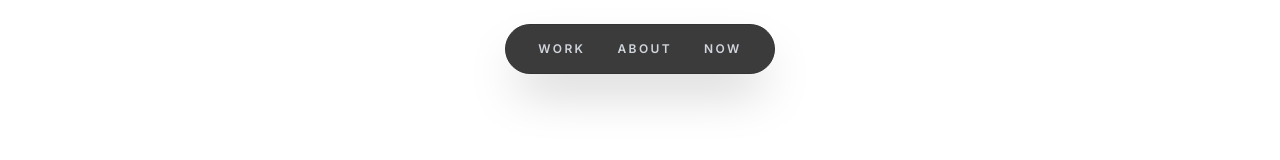
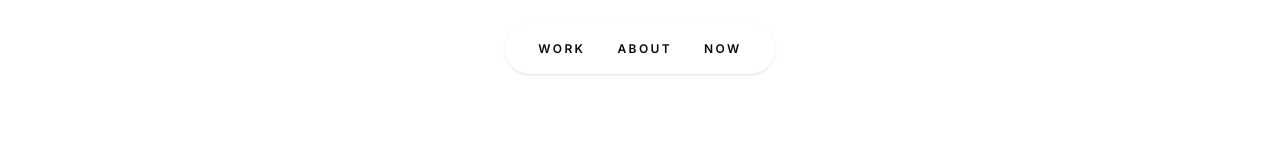
Before and after one commit to mmonsefofficial/portfolio, a React (Vite) app: page / in a window 1280 px wide. Shown: the top 160 px of the page. Built offline with nearby package versions, Linux system fonts and the light colour scheme.

Commit message:
feat: update navbar to glassy floating pill design

```diff
--- a/src/components/Navbar.tsx
+++ b/src/components/Navbar.tsx
@@ -1,28 +1,27 @@
 export default function Navbar() {
   return (
-    /* fixed positioning ensures it floats over all content, pointer-events-none lets you click "through" the invisible container */
     <div className="fixed top-6 left-0 w-full z-50 flex justify-center px-4 pointer-events-none">
 
-      {/* The glassy pill container - pointer-events-auto makes the buttons clickable again */}
-      <nav className="flex items-center gap-8 px-8 py-4 bg-[#0a0a0a]/80 backdrop-blur-md border border-[#333] rounded-full shadow-2xl pointer-events-auto">
+      {/* Transparent Glassy Pill for Light Mode */}
+      <nav className="flex items-center gap-8 px-8 py-4 bg-white/30 backdrop-blur-md border border-white/40 shadow-sm rounded-full pointer-events-auto">
 
         <a
           href="#work"
-          className="text-xs font-bold tracking-[0.2em] text-gray-300 hover:text-[var(--accent)] transition-colors duration-200 uppercase"
+          className="text-xs font-bold tracking-[0.2em] text-[var(--foreground)] hover:text-[var(--accent)] transition-colors duration-200 uppercase"
         >
           Work
         </a>
 
         <a
           href="#about"
-          className="text-xs font-bold tracking-[0.2em] text-gray-300 hover:text-[var(--accent)] transition-colors duration-200 uppercase"
+          className="text-xs font-bold tracking-[0.2em] text-[var(--foreground)] hover:text-[var(--accent)] transition-colors duration-200 uppercase"
         >
           About
         </a>
 
         <a
           href="#now"
-          className="text-xs font-bold tracking-[0.2em] text-gray-300 hover:text-[var(--accent)] transition-colors duration-200 uppercase"
+          className="text-xs font-bold tracking-[0.2em] text-[var(--foreground)] hover:text-[var(--accent)] transition-colors duration-200 uppercase"
         >
           Now
         </a>
```
